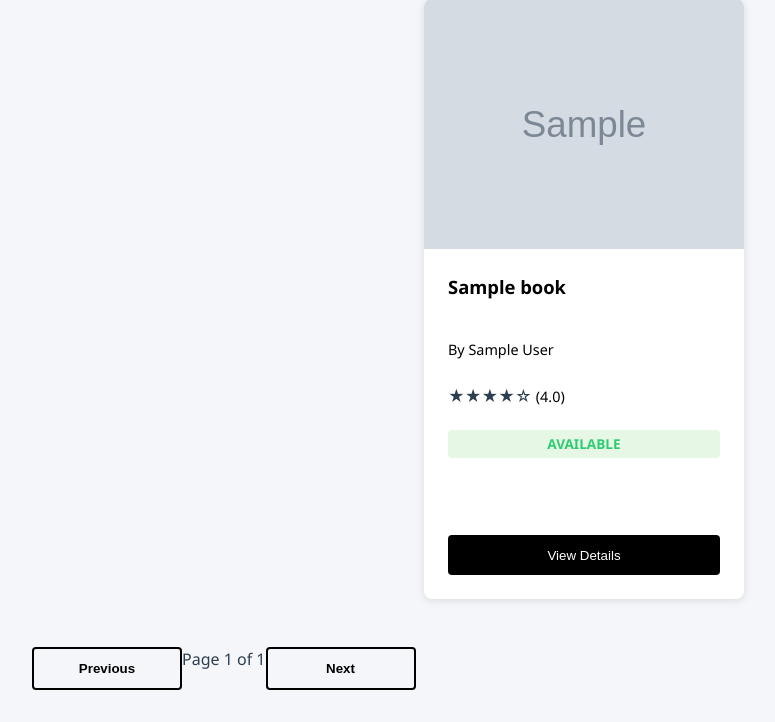
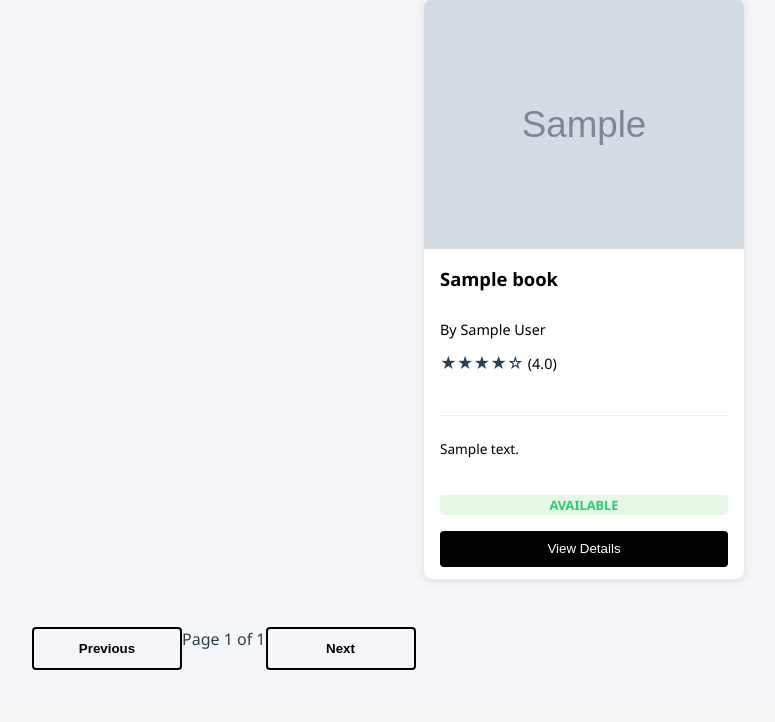
Before and after one commit to A-R-Martin/COSC360-Project, a PHP site: page /cosc360/catalog.php in a window 1280 px wide. Shown: the part 389-1111 px from the top of the page, without its empty margins (56-831 px from the left). After the commit the page ends 1059 px from the top, so only its background shows below. Run offline with PHP 8.4, Linux system fonts and the light colour scheme; tables that the repository leaves empty hold one stand-in row (values such as "Sample post"); grey boxes marked "Sample" are stand-in pictures.

Commit message:
Button padding changes, added descrip to catalogue

```diff
--- a/catalog.php
+++ b/catalog.php
@@ -175,6 +175,11 @@ if (isset($_SESSION['user_id'])) {
                     stars += '☆';
                 }
 
+                // Create shortened description (first 100 characters)
+                const shortDescription = book.description
+                    ? (book.description.length > 100 ? book.description.substring(0, 100) + '...' : book.description)
+                    : 'No description available';
+
                 card.innerHTML = `
                     <div class="book-card-cover">
                         <img src="${book.cover}" alt="${book.title}" loading="lazy">
@@ -184,6 +189,7 @@ if (isset($_SESSION['user_id'])) {
                             <h3 class="book-title">${book.title}</h3>
                             <p class="book-author">By ${book.author}</p>
                             <div class="book-rating">${stars} <span class="rating-number">(${book.rating.toFixed(1)})</span></div>
+                            <p class="book-description">${shortDescription}</p>
                             <p class="book-status ${book.status}">${book.status.toUpperCase()}</p>
                         </div>
                         <div class="book-card-bottom">
--- a/index.php
+++ b/index.php
@@ -97,9 +97,9 @@ session_start();
                 }
 
                 // Create shortened description (first 100 characters)
-                const shortDescription = book.description.length > 100
-                    ? book.description.substring(0, 100) + '...'
-                    : book.description;
+                const shortDescription = book.description
+                    ? (book.description.length > 100 ? book.description.substring(0, 100) + '...' : book.description)
+                    : 'No description available';
 
                 card.innerHTML = `
                     <div class="book-card-cover">
--- a/member-catalog.php
+++ b/member-catalog.php
@@ -234,6 +234,11 @@ if (!isset($_SESSION['user_id'])) {
                     stars += '☆';
                 }
 
+                // Create shortened description (first 100 characters)
+                const shortDescription = book.description
+                    ? (book.description.length > 100 ? book.description.substring(0, 100) + '...' : book.description)
+                    : 'No description available';
+
                 let additionalInfo = '';
                 if (currentView === 'borrowed' && book.return_date) {
                     const returnDate = new Date(book.return_date);
@@ -259,6 +264,7 @@ if (!isset($_SESSION['user_id'])) {
                             <h3 class="book-title">${book.title}</h3>
                             <p class="book-author">By ${book.author}</p>
                             <div class="book-rating">${stars} <span class="rating-number">(${book.rating.toFixed(1)})</span></div>
+                            <p class="book-description">${shortDescription}</p>
                             ${additionalInfo}
                             <p class="book-status ${book.status}">${book.status.toUpperCase()}</p>
                         </div>
--- a/scripts.js
+++ b/scripts.js
@@ -316,9 +316,9 @@ class BookCard {
         card.className = 'book-card';
 
         // Create shortened description (first 100 characters)
-        const shortDescription = this.description.length > 100
-            ? this.description.substring(0, 100) + '...'
-            : this.description;
+        const shortDescription = this.description
+            ? (this.description.length > 100 ? this.description.substring(0, 100) + '...' : this.description)
+            : 'No description available';
 
         card.innerHTML = `
             <div class="book-card-cover">
--- a/styles.css
+++ b/styles.css
@@ -504,7 +504,7 @@ textarea:focus {
     margin: 1rem;
     display: flex;
     flex-direction: column;
-    height: 600px;
+    height: 580px;
 }
 
 .book-card:hover {
@@ -530,7 +530,7 @@ textarea:focus {
 }
 
 .book-card-content {
-    padding: 1.5rem;
+    padding: 1rem;
     display: flex;
     flex-direction: column;
     flex: 1;
@@ -541,7 +541,7 @@ textarea:focus {
 .book-card-top {
     display: flex;
     flex-direction: column;
-    gap: 0.6rem;
+    gap: 0.4rem;
 }
 
 .book-card-bottom {
@@ -553,9 +553,9 @@ textarea:focus {
 .book-title {
     font-size: 1.15rem;
     font-weight: 600;
-    margin: 0 0 0.5rem 0;
+    margin: 0;
     color: var(--primary-color);
-    height: 3rem;
+    height: 2.8rem;
     display: -webkit-box;
     -webkit-line-clamp: 2;
     -webkit-box-orient: vertical;
@@ -565,8 +565,8 @@ textarea:focus {
 .book-author {
     font-size: 0.9rem;
     color: var(--primary-color);
-    margin-bottom: 0.75rem;
-    height: 1.5rem;
+    margin: 0;
+    height: 1.4rem;
     overflow: hidden;
     white-space: nowrap;
     text-overflow: ellipsis;
@@ -580,32 +580,33 @@ textarea:focus {
 }
 
 .book-rating {
-    margin-bottom: 0.75rem;
-    height: 1.5rem;
+    margin: 0;
+    height: 1.4rem;
 }
 
 .book-description {
     font-size: 0.85rem;
     color: var(--primary-color);
-    margin-bottom: 0.75rem;
-    height: 4.2rem;
+    margin: 0 0 0.5rem 0;
+    height: 3.9rem;
     display: -webkit-box;
     -webkit-line-clamp: 3;
     -webkit-box-orient: vertical;
     overflow: hidden;
-    line-height: 1.4;
+    line-height: 1.3;
 }
 
 /* Add styling for book status */
 .book-status {
-    font-size: 0.85rem;
+    font-size: 0.8rem;
     font-weight: 600;
-    padding: 0.25rem 0.5rem;
+    padding: 0.2rem 0.4rem;
     border-radius: 4px;
     display: inline-block;
-    margin-bottom: 1rem;
+    margin-bottom: 0.5rem;
     text-align: center;
-    height: 1.75rem;
+    height: 1.2rem;
+    line-height: 0.8rem;
 }
 
 /* Status-specific colors */
@@ -633,8 +634,8 @@ textarea:focus {
     cursor: pointer;
     width: 100%;
     transition: background-color 0.2s ease;
-    height: 2.5rem;
-    margin-top: auto;
+    height: 2.3rem;
+    margin-top: 0.5rem;
 }
 
 .btn-details:hover {
@@ -967,10 +968,10 @@ textarea:focus {
 
 /* Additional book card styling for consistency */
 .return-date, .reserve-date, .borrow-date {
-    font-size: 0.85rem;
+    font-size: 0.8rem;
     color: var(--secondary-color);
-    margin-bottom: 0.75rem;
-    height: 1.5rem;
+    margin: 0 0 0.2rem 0;
+    height: 1.2rem;
     overflow: hidden;
     white-space: nowrap;
     text-overflow: ellipsis;
```
